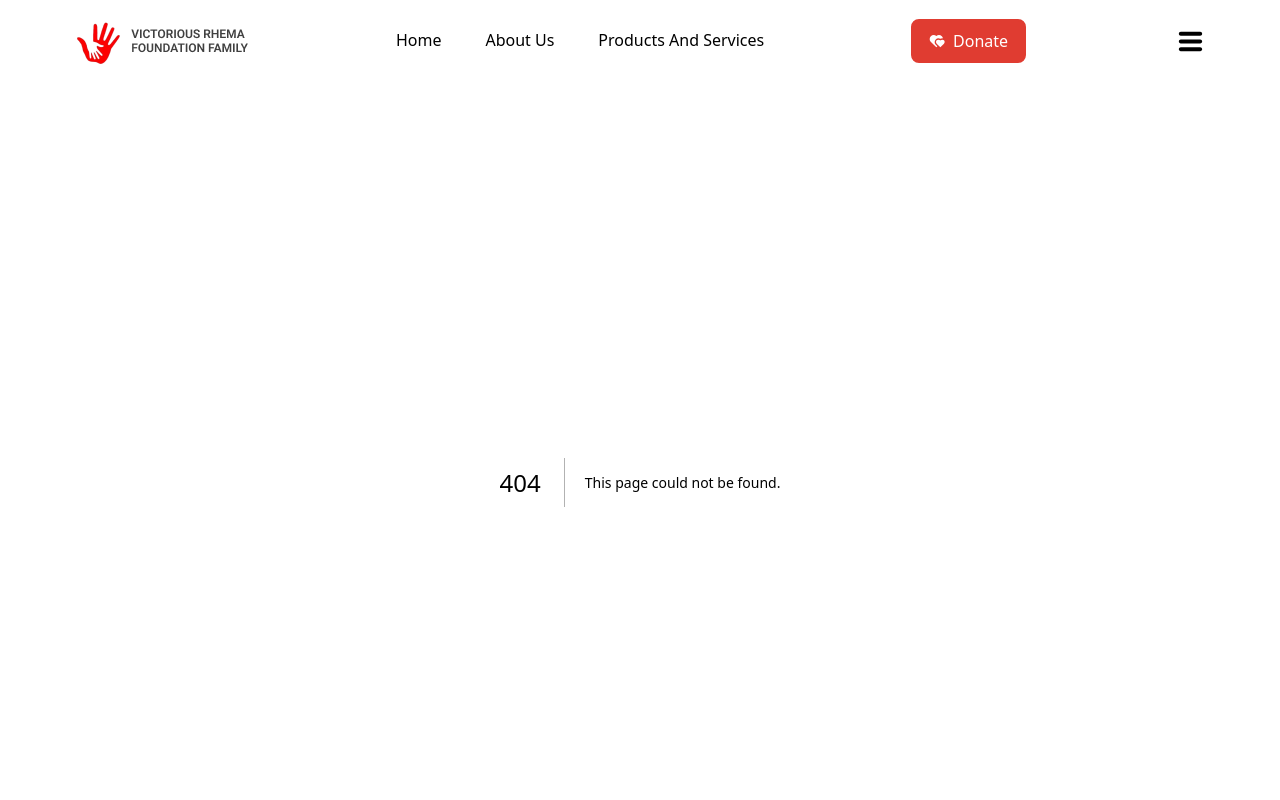
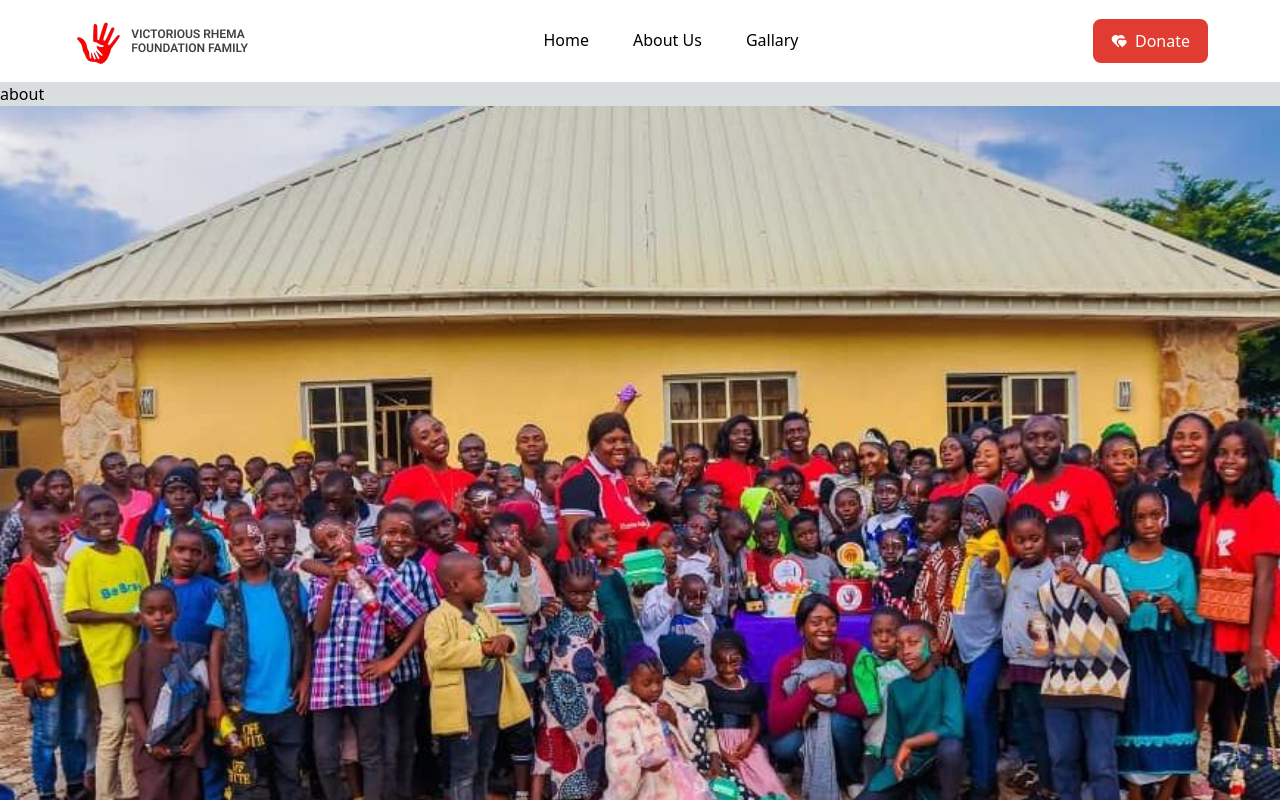
Before and after one commit to novertech411/victoriousweb, a Next.js app: page /about in a window 1280 px wide. Before the commit this address had no page. Shown: the top 800 px of the page. Built offline with nearby package versions, Linux system fonts and the light colour scheme; a web font is replaced by a local one.

Commit message:
wroking on the about

```diff
--- /dev/null
+++ b/app/about/page.tsx
@@ -0,0 +1,16 @@
+import React from "react";
+import about from "@/public/image/aboutus.jpeg";
+import Image from "next/image";
+
+function page() {
+  return (
+    <div>
+      about
+      <div>
+        <Image className="w-full" src={about} alt="" />
+      </div>
+    </div>
+  );
+}
+
+export default page;
--- a/components/Navbar.tsx
+++ b/components/Navbar.tsx
@@ -1,5 +1,6 @@
 "use client";
 import React from "react";
+import { useState } from "react";
 import Container from "./Container";
 import Image from "next/image";
 import logo from "@/public/image/logo.png";
@@ -11,6 +12,11 @@ import Hambugar from "./Hambugar";
 
 function Navbar() {
   const pathname = usePathname();
+  const [isMenuVisible, setIsMenuVisible] = useState(false);
+
+  const handleToggle = () => {
+    setIsMenuVisible((prev) => !prev);
+  };
 
   return (
     <div className=" bg-white  ">
@@ -46,7 +52,7 @@ function Navbar() {
                   pathname === "" ? "border-secondary" : ""
                 }   `}
               >
-                Products And Services
+                Gallary
               </li>
             </Link>
           </ul>
@@ -54,9 +60,49 @@ function Navbar() {
           <button className=" hidden  bg-primary  rounded-lg py-2 px-4 text-white md:flex items-center gap-2 hover:bg-white border-2 border-primary hover:text-primary">
             <RiHeartsFill /> Donate
           </button>
-          <Hambugar />
+          <div onClick={handleToggle} className="md:hidden ">
+            <Hambugar />
+          </div>
         </div>
       </Container>{" "}
+      <ul
+        className={` bg-white w-full absolute text-black pt-11  text-center  z-40 flex flex-col h-[100vh] ${
+          isMenuVisible ? "flex" : "hidden"
+        } `}
+      >
+        <Link href="/">
+          <li
+            className={` py-4  border-b-2  border-white     hover:border-secondary  ${
+              pathname === "" ? "border-secondary" : ""
+            }   `}
+          >
+            Home
+          </li>
+        </Link>
+
+        <Link href="/about">
+          <li
+            className={` py-4  border-b-2  border-white     hover:border-secondary  ${
+              pathname === "" ? "border-secondary" : ""
+            }   `}
+          >
+            About Us
+          </li>
+        </Link>
+
+        <Link href="/products ">
+          <li
+            className={` py-4  border-b-2  border-white     hover:border-secondary  ${
+              pathname === "" ? "border-secondary" : ""
+            }   `}
+          >
+            Gallary
+          </li>
+        </Link>
+        <button className=" md:hidden  my-8 z-50 bg-primary  rounded-lg py-2 px-4 text-white gap-2 hover:bg-white border-2 border-primary hover:text-primary w-[150px] flex justify-center items-center mx-auto">
+          <RiHeartsFill /> Donate
+        </button>
+      </ul>
     </div>
   );
 }
```
Also changed, not shown: public/image/aboutus.jpeg (added).
